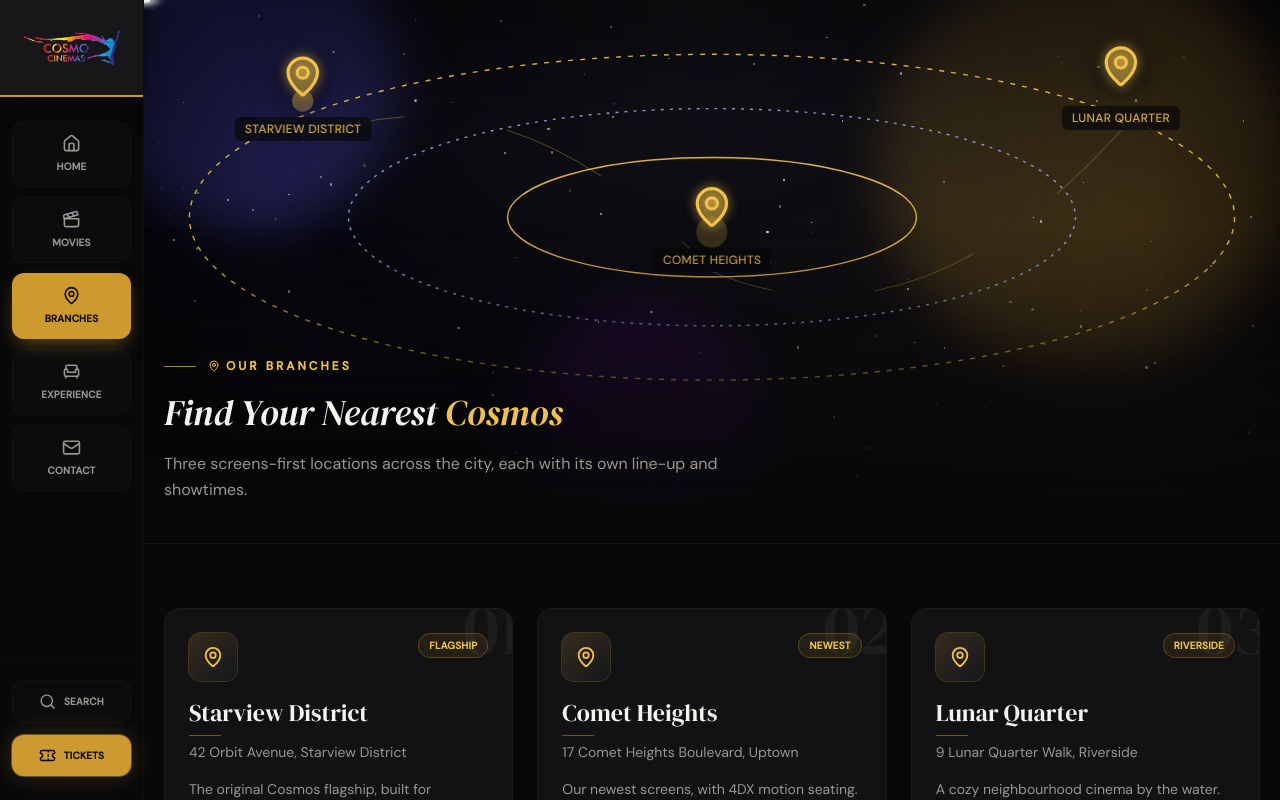
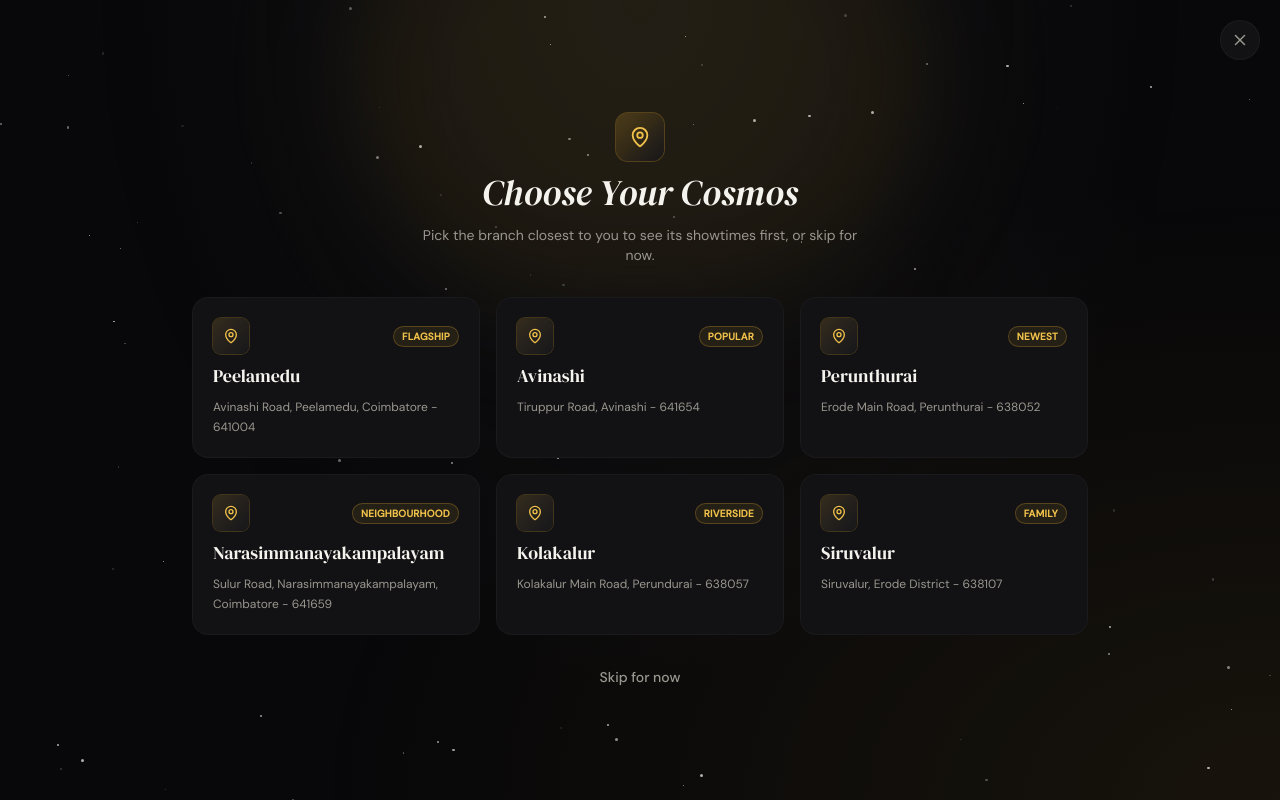
Before and after one commit to sreej2009/cosmo, a React (Vite) app: page /cosmo/branches in a window 1280 px wide. Shown: the top 800 px of the page. Built offline with nearby package versions, Linux system fonts and the light colour scheme.

Commit message:
Add branch-select screen after splash and update to real branch locations

```diff
--- a/src/App.jsx
+++ b/src/App.jsx
@@ -5,6 +5,7 @@ import Sidebar from './components/Sidebar.jsx'
 import MobileNav from './components/MobileNav.jsx'
 import Footer from './components/Footer.jsx'
 import SplashScreen from './components/SplashScreen.jsx'
+import BranchGate from './components/BranchGate.jsx'
 import Home from './pages/Home.jsx'
 import Movies from './pages/Movies.jsx'
 import MovieDetail from './pages/MovieDetail.jsx'
@@ -33,6 +34,7 @@ function PageTransition({ children }) {
 function App() {
   const location = useLocation()
   const [showSplash, setShowSplash] = useState(true)
+  const [showBranchGate, setShowBranchGate] = useState(true)
 
   useEffect(() => {
     window.scrollTo(0, 0)
@@ -42,6 +44,9 @@ function App() {
     <div className="flex min-h-dvh flex-col bg-background text-foreground">
       <AnimatePresence>
         {showSplash && <SplashScreen onDone={() => setShowSplash(false)} />}
+      </AnimatePresence>
+      <AnimatePresence>
+        {!showSplash && showBranchGate && <BranchGate onDone={() => setShowBranchGate(false)} />}
       </AnimatePresence>
       <Sidebar />
       <div className="flex flex-1 flex-col md:pl-36">
--- /dev/null
+++ b/src/components/BranchGate.jsx
@@ -0,0 +1,89 @@
+import { motion } from 'framer-motion'
+import { MapPin, X } from 'lucide-react'
+import StarfieldBackground from './StarfieldBackground.jsx'
+import { branches } from '../data/branches.js'
+
+export default function BranchGate({ onDone }) {
+  const choose = (branchId) => {
+    try {
+      localStorage.setItem('cosmos_preferred_branch', branchId)
+    } catch {
+      // ignore storage failures
+    }
+    onDone()
+  }
+
+  return (
+    <motion.div
+      className="fixed inset-0 z-[150] flex items-center justify-center overflow-y-auto bg-background px-5 py-12"
+      initial={{ opacity: 0 }}
+      animate={{ opacity: 1 }}
+      exit={{ opacity: 0 }}
+      transition={{ duration: 0.4 }}
+    >
+      <StarfieldBackground density={100} className="opacity-70" />
+      <div className="pointer-events-none absolute left-1/2 top-0 h-[28rem] w-[36rem] -translate-x-1/2 -translate-y-1/3 rounded-full bg-accent/10 blur-3xl" />
+
+      <button
+        type="button"
+        onClick={onDone}
+        aria-label="Skip and continue to home"
+        className="absolute right-5 top-5 z-10 flex h-10 w-10 items-center justify-center rounded-full border border-border/40 bg-surface text-muted-foreground transition-colors hover:border-accent/60 hover:text-foreground cursor-pointer"
+      >
+        <X size={18} aria-hidden="true" />
+      </button>
+
+      <motion.div
+        initial={{ opacity: 0, y: 24 }}
+        animate={{ opacity: 1, y: 0 }}
+        transition={{ duration: 0.5, delay: 0.15, ease: 'easeOut' }}
+        className="relative z-10 flex w-full max-w-4xl flex-col items-center gap-8 text-center"
+      >
+        <div className="flex flex-col items-center gap-3">
+          <span className="flex h-12 w-12 items-center justify-center rounded-xl bg-gradient-to-br from-accent/25 via-accent/10 to-primary text-accent-light ring-1 ring-accent/30">
+            <MapPin size={22} aria-hidden="true" />
+          </span>
+          <h1 className="font-display text-3xl text-foreground md:text-4xl">Choose Your Cosmos</h1>
+          <p className="max-w-md text-sm text-muted-foreground">
+            Pick the branch closest to you to see its showtimes first, or skip for now.
+          </p>
+        </div>
+
+        <div className="grid w-full gap-4 sm:grid-cols-2 lg:grid-cols-3">
+          {branches.map((branch, i) => (
+            <motion.button
+              key={branch.id}
+              type="button"
+              onClick={() => choose(branch.id)}
+              initial={{ opacity: 0, y: 16 }}
+              animate={{ opacity: 1, y: 0 }}
+              transition={{ duration: 0.4, delay: 0.2 + i * 0.06, ease: 'easeOut' }}
+              className="group flex flex-col items-start gap-2 rounded-2xl border border-border/30 bg-surface p-5 text-left transition-all duration-300 hover:-translate-y-1 hover:border-accent/50 hover:shadow-[0_20px_45px_-12px_rgba(204,154,46,0.35)] cursor-pointer"
+            >
+              <div className="flex w-full items-center justify-between gap-2">
+                <span className="flex h-9 w-9 items-center justify-center rounded-lg bg-gradient-to-br from-accent/20 to-primary text-accent-light ring-1 ring-accent/25 transition-transform duration-300 group-hover:scale-110">
+                  <MapPin size={16} aria-hidden="true" />
+                </span>
+                {branch.badge && (
+                  <span className="rounded-full border border-accent/30 bg-accent/10 px-2 py-0.5 text-[10px] font-semibold uppercase tracking-wide text-accent-light">
+                    {branch.badge}
+                  </span>
+                )}
+              </div>
+              <h3 className="font-display text-lg text-foreground">{branch.name}</h3>
+              <p className="text-xs leading-relaxed text-muted-foreground">{branch.address}</p>
+            </motion.button>
+          ))}
+        </div>
+
+        <button
+          type="button"
+          onClick={onDone}
+          className="text-sm font-medium text-muted-foreground underline-offset-4 hover:text-accent-light hover:underline cursor-pointer"
+        >
+          Skip for now
+        </button>
+      </motion.div>
+    </motion.div>
+  )
+}
--- a/src/components/Footer.jsx
+++ b/src/components/Footer.jsx
@@ -104,11 +104,11 @@ export default function Footer() {
           </h3>
           <p className="flex items-start gap-2 text-sm text-muted-foreground">
             <MapPin size={16} className="mt-0.5 shrink-0" aria-hidden="true" />
-            42 Orbit Avenue, Starview District
+            Avinashi Road, Peelamedu, Coimbatore
           </p>
           <p className="flex items-center gap-2 text-sm text-muted-foreground">
             <Phone size={16} className="shrink-0" aria-hidden="true" />
-            +1 (555) 019-2842
+            +91 98765 43210
           </p>
           <p className="flex items-center gap-2 text-sm text-muted-foreground">
             <Mail size={16} className="shrink-0" aria-hidden="true" />
--- a/src/data/branches.js
+++ b/src/data/branches.js
@@ -1,10 +1,10 @@
 export const branches = [
   {
-    id: 'starview',
-    name: 'Starview District',
+    id: 'peelamedu',
+    name: 'Peelamedu',
     badge: 'Flagship',
-    address: '42 Orbit Avenue, Starview District',
-    tagline: 'The original Cosmos flagship, built for premieres.',
+    address: 'Avinashi Road, Peelamedu, Coimbatore - 641004',
+    tagline: 'Our flagship screen in the heart of Coimbatore.',
     screens: [
       { name: 'Screen 1', type: 'IMAX' },
       { name: 'Screen 2', type: 'Dolby Atmos' },
@@ -12,10 +12,22 @@ export const branches = [
     ],
   },
   {
-    id: 'comet-heights',
-    name: 'Comet Heights',
+    id: 'avinashi',
+    name: 'Avinashi',
+    badge: 'Popular',
+    address: 'Tiruppur Road, Avinashi - 641654',
+    tagline: 'A favourite weekend spot for the Avinashi crowd.',
+    screens: [
+      { name: 'Screen 1', type: 'Dolby Atmos' },
+      { name: 'Screen 2', type: 'Recliner' },
+      { name: 'Screen 3', type: 'Standard' },
+    ],
+  },
+  {
+    id: 'perunthurai',
+    name: 'Perunthurai',
     badge: 'Newest',
-    address: '17 Comet Heights Boulevard, Uptown',
+    address: 'Erode Main Road, Perunthurai - 638052',
     tagline: 'Our newest screens, with 4DX motion seating.',
     screens: [
       { name: 'Screen 1', type: 'IMAX' },
@@ -24,13 +36,37 @@ export const branches = [
     ],
   },
   {
-    id: 'lunar-quarter',
-    name: 'Lunar Quarter',
-    badge: 'Riverside',
-    address: '9 Lunar Quarter Walk, Riverside',
-    tagline: 'A cozy neighbourhood cinema by the water.',
+    id: 'narasimmanayakampalayam',
+    name: 'Narasimmanayakampalayam',
+    badge: 'Neighbourhood',
+    address: 'Sulur Road, Narasimmanayakampalayam, Coimbatore - 641659',
+    tagline: 'A cozy neighbourhood cinema close to home.',
     screens: [
       { name: 'Screen 1', type: 'Dolby Atmos' },
+      { name: 'Screen 2', type: 'Standard' },
+      { name: 'Screen 3', type: 'Recliner' },
+    ],
+  },
+  {
+    id: 'kolakalur',
+    name: 'Kolakalur',
+    badge: 'Riverside',
+    address: 'Kolakalur Main Road, Perundurai - 638057',
+    tagline: 'Easygoing screens off the highway.',
+    screens: [
+      { name: 'Screen 1', type: 'Standard' },
+      { name: 'Screen 2', type: 'Recliner' },
+      { name: 'Screen 3', type: 'Dolby Atmos' },
+    ],
+  },
+  {
+    id: 'siruvalur',
+    name: 'Siruvalur',
+    badge: 'Family',
+    address: 'Siruvalur, Erode District - 638107',
+    tagline: 'Family-friendly shows and snack-side seating.',
+    screens: [
+      { name: 'Screen 1', type: 'IMAX' },
       { name: 'Screen 2', type: 'Standard' },
       { name: 'Screen 3', type: 'Recliner' },
     ],
--- a/src/pages/Branches.jsx
+++ b/src/pages/Branches.jsx
@@ -14,9 +14,12 @@ const screenIcons = {
 }
 
 const mapPins = [
-  { x: 14, y: 26 },
-  { x: 50, y: 50 },
-  { x: 86, y: 24 },
+  { x: 10, y: 22 },
+  { x: 28, y: 48 },
+  { x: 46, y: 20 },
+  { x: 64, y: 46 },
+  { x: 82, y: 18 },
+  { x: 96, y: 44 },
 ]
 
 export default function Branches() {
@@ -66,7 +69,7 @@ export default function Branches() {
           </defs>
           <motion.path
             id="branch-route"
-            d={`M${mapPins[0].x},${mapPins[0].y} Q32,10 ${mapPins[1].x},${mapPins[1].y} Q68,66 ${mapPins[2].x},${mapPins[2].y}`}
+            d={`M${mapPins[0].x},${mapPins[0].y} Q19,10 ${mapPins[1].x},${mapPins[1].y} Q37,66 ${mapPins[2].x},${mapPins[2].y} Q55,6 ${mapPins[3].x},${mapPins[3].y} Q73,64 ${mapPins[4].x},${mapPins[4].y} Q89,8 ${mapPins[5].x},${mapPins[5].y}`}
             fill="none"
             stroke="#f0c14b"
             strokeWidth="0.4"
@@ -143,7 +146,7 @@ export default function Branches() {
               Find Your Nearest <span className="text-accent-light">Cosmos</span>
             </h2>
             <p className="max-w-xl text-base leading-relaxed text-muted-foreground">
-              Three screens-first locations across the city, each with its own line-up and showtimes.
+              Six screens-first locations across Coimbatore and Erode district, each with its own line-up and showtimes.
             </p>
           </motion.div>
         </div>
--- a/src/pages/Contact.jsx
+++ b/src/pages/Contact.jsx
@@ -8,8 +8,8 @@ import StarfieldBackground from '../components/StarfieldBackground.jsx'
 const initialForm = { name: '', email: '', message: '' }
 
 const contactInfo = [
-  { icon: MapPin, label: 'Address', value: '42 Orbit Avenue, Starview District' },
-  { icon: Phone, label: 'Phone', value: '+1 (555) 019-2842' },
+  { icon: MapPin, label: 'Address', value: 'Avinashi Road, Peelamedu, Coimbatore - 641004' },
+  { icon: Phone, label: 'Phone', value: '+91 98765 43210' },
   { icon: Mail, label: 'Email', value: 'hello@cosmoscinemas.example' },
 ]
 
@@ -52,7 +52,7 @@ export default function Contact() {
         </ul>
 
         <a
-          href="https://www.openstreetmap.org/?mlat=40.72&mlon=-73.98#map=13/40.72/-73.98"
+          href="https://www.openstreetmap.org/?mlat=11.0296&mlon=77.0266#map=13/11.0296/77.0266"
           target="_blank"
           rel="noreferrer"
           className="group relative overflow-hidden rounded-2xl border border-border/30 h-52"
@@ -64,8 +64,8 @@ export default function Contact() {
               <MapPin size={20} aria-hidden="true" />
             </span>
             <div>
-              <p className="text-sm font-semibold text-foreground">Starview District</p>
-              <p className="text-xs text-muted-foreground">42 Orbit Avenue</p>
+              <p className="text-sm font-semibold text-foreground">Peelamedu</p>
+              <p className="text-xs text-muted-foreground">Avinashi Road, Coimbatore</p>
             </div>
             <span className="flex items-center gap-1.5 text-xs font-medium text-accent-light">
               <Navigation size={12} aria-hidden="true" /> Get Directions
--- a/src/pages/MovieDetail.jsx
+++ b/src/pages/MovieDetail.jsx
@@ -159,7 +159,7 @@ export default function MovieDetail() {
               </div>
 
               <Button variant="primary" disabled={!selectedShowtime} onClick={goToBooking}>
-                Select Seats <ArrowRight size={16} aria-hidden="true" />
+                Select Seats <ArrowRight size={16} ari0-hidden="true" />
               </Button>
             </>
           )}
```
